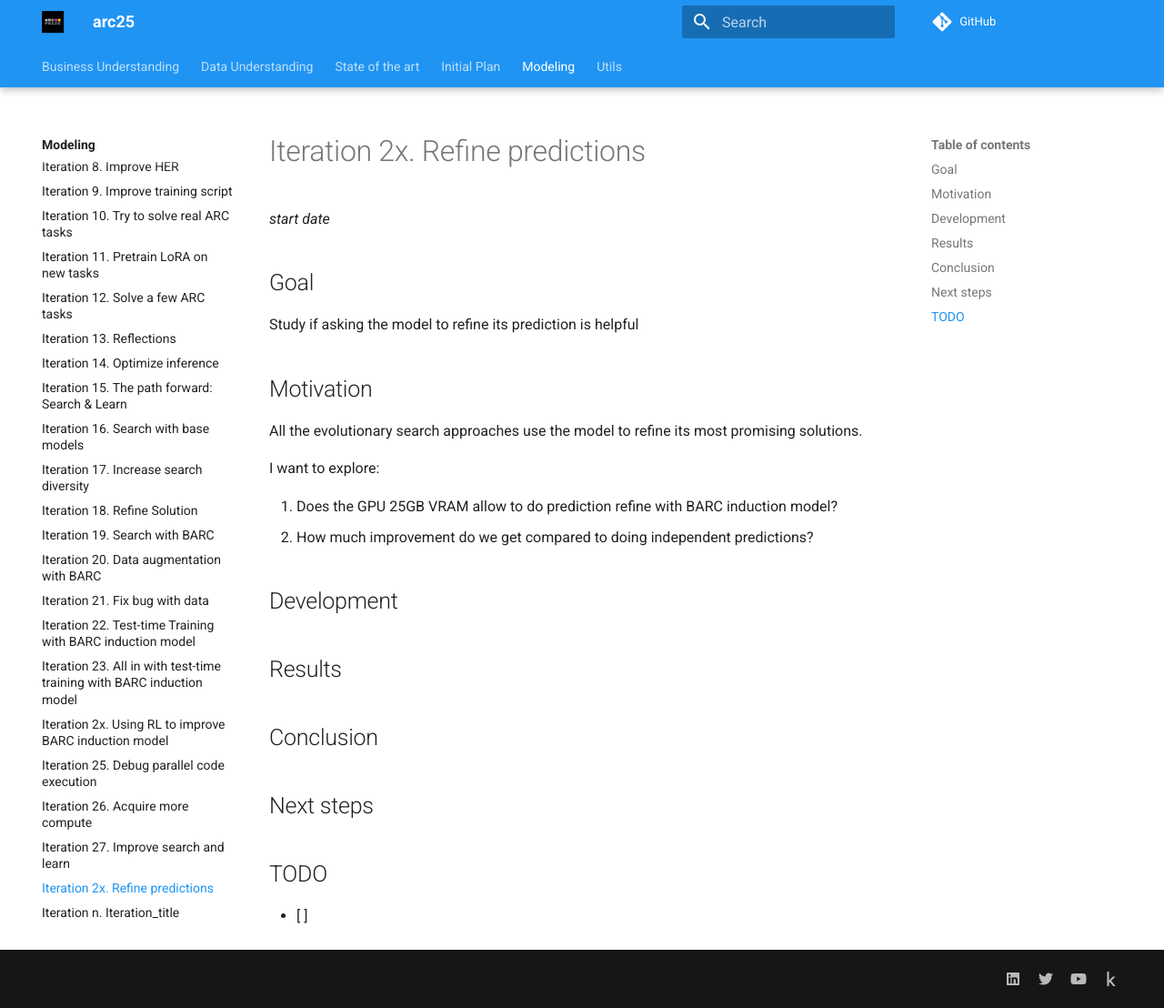
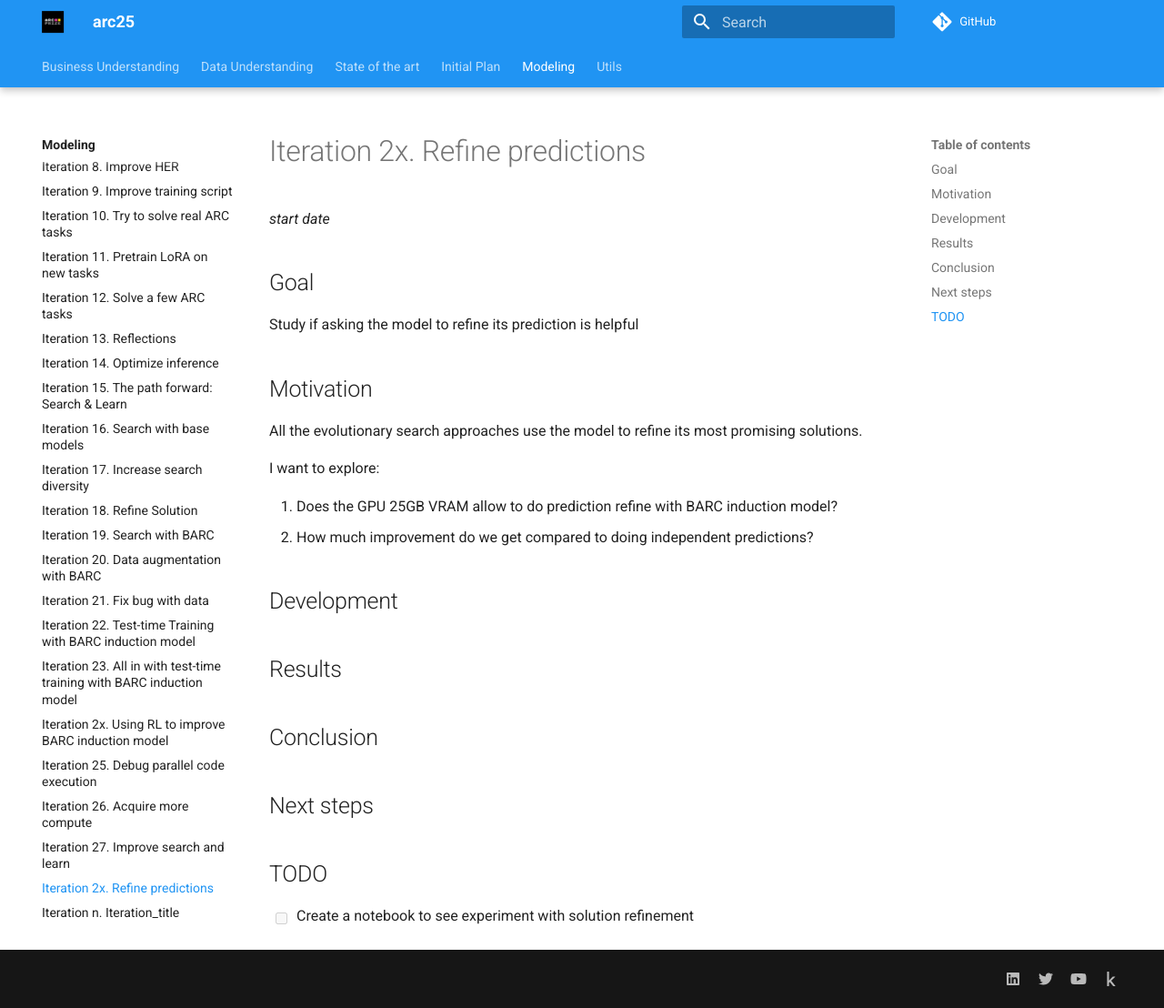
Before and after one commit to ironbar/arc25, an MkDocs documentation site: the page built from docs/modeling/Iteration_28_refine_predictions.md, in a window 1280 px wide and 1108 px high. Shown: the whole window at 91% size. Built offline with MkDocs 1.6.1 and Material for MkDocs 9.7.7, drawn with Linux system fonts in a browser that asks for light colours; comment, search, counter and statistics services are not loaded.

Commit message:
added todo

```diff
--- a/docs/modeling/Iteration_28_refine_predictions.md
+++ b/docs/modeling/Iteration_28_refine_predictions.md
@@ -34,4 +34,4 @@ I want to explore:
 
 ## TODO
 
-- [ ]
+- [ ] Create a notebook to see experiment with solution refinement
```
